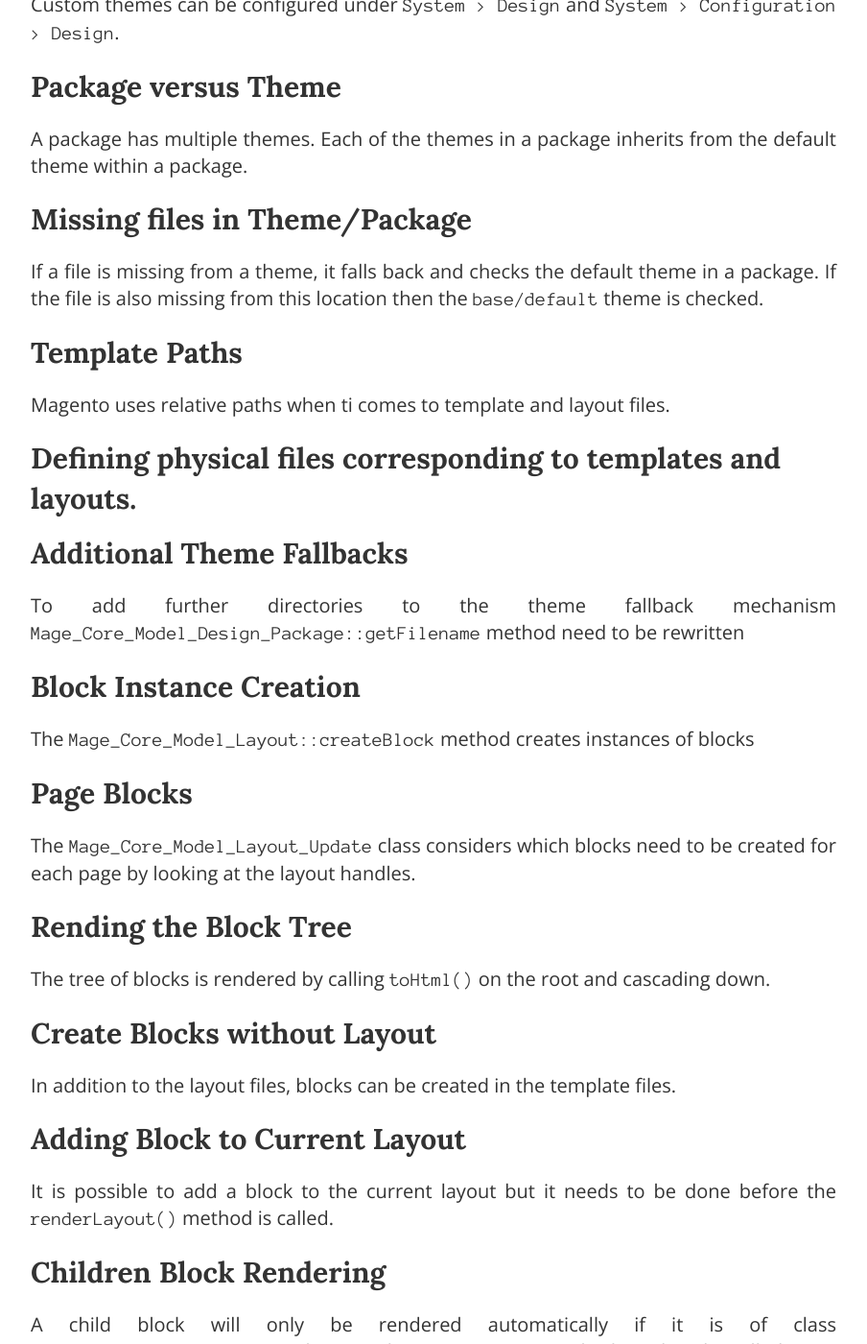
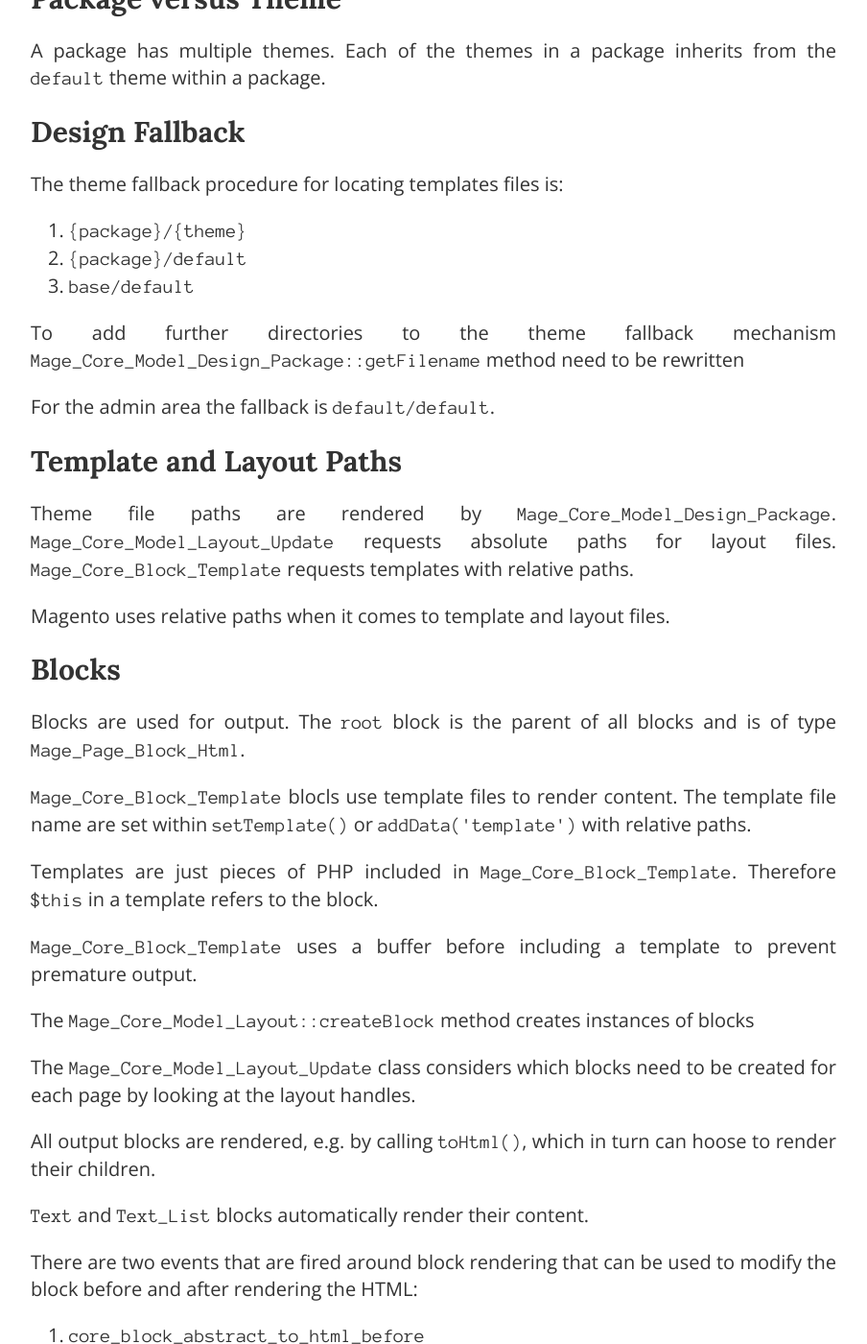
Before and after one commit to meanbee/magecert, a Jekyll site: the page built from rendering.md, in a window 1280 px wide and 1400 px high, scrolled down 1174 px. Shown: the whole window at 96% size, without its empty margins (188-1092 px from the left). Built offline with Jekyll 4.4.1, drawn with Linux system fonts in a browser that asks for light colours; Markdown is read by kramdown in place of the engine named in the settings; some of the changed text lies outside the part shown.

Commit message:
Tomas' rendering notes.

````diff
--- a/rendering.md
+++ b/rendering.md
@@ -16,49 +16,112 @@
 
 ## Registering Custom Themes
 
-Custom themes can be configured under `System > Design` and `System > Configuration > Design`.
+Themes can be configured in two ways:
+
+1. Per store under `System > Design`
+2. Design change with time limits `System > Configuration > Design`.
+3. Theme exceptions can also be set on a category and product level.
 
 ## Package versus Theme
 
-A package has multiple themes. Each of the themes in a package inherits from the default theme within a package.
+A package has multiple themes. Each of the themes in a package inherits from the `default` theme within a package.
 
-## Missing files in Theme/Package
+## Design Fallback
 
-If a file is missing from a theme, it falls back and checks the default theme in a package.  If the file is also missing from this location then the `base/default` theme is checked.
+The theme fallback procedure for locating templates files is:
 
-## Template Paths
-
-Magento uses relative paths when ti comes to template and layout files.
-
-## Defining physical files corresponding to templates and layouts.
-
-## Additional Theme Fallbacks
+1. `{package}/{theme}`
+2. `{package}/default`
+3. `base/default`
 
 To add further directories to the theme fallback mechanism `Mage_Core_Model_Design_Package::getFilename` method need to be rewritten
 
-## Block Instance Creation
+For the admin area the fallback is `default/default`.
+
+## Template and Layout Paths
+
+Theme file paths are rendered by `Mage_Core_Model_Design_Package`.  `Mage_Core_Model_Layout_Update` requests absolute paths for layout files.  `Mage_Core_Block_Template` requests templates with relative paths.
+
+Magento uses relative paths when it comes to template and layout files.
+
+## Blocks
+
+
+Blocks are used for output.  The `root` block is the parent of all blocks and is of type `Mage_Page_Block_Html`.
+
+`Mage_Core_Block_Template` blocls use template files to render content.  The template file name are set within `setTemplate()` or `addData('template')` with relative paths.
+
+Templates are just pieces of PHP included in `Mage_Core_Block_Template`.  Therefore `$this` in a template refers to the block.
+
+`Mage_Core_Block_Template` uses a buffer before including a template to prevent premature output.
 
 The `Mage_Core_Model_Layout::createBlock` method creates instances of blocks
 
-## Page Blocks
-
 The `Mage_Core_Model_Layout_Update` class considers which blocks need to be created for each page by looking at the layout handles.
 
-## Rending the Block Tree
+All output blocks are rendered, e.g. by calling `toHtml()`, which in turn can hoose to render their children.
 
-The tree of blocks is rendered by calling `toHtml()` on the root and cascading down.
+`Text` and `Text_List` blocks automatically render their content.
 
-## Create Blocks without Layout
+There are two events that are fired around block rendering that can be used to modify the block before and after rendering the HTML:
 
-In addition to the layout files, blocks can be created in the template files.
+1. `core_block_abstract_to_html_before`
+2. `core_block_abstract_to_html_after`
 
-## Adding Block to Current Layout
+
+A child block will only be rendered automatically if it is of class `Mage_Core_Block_Textlist` otherwise the `getChildHtml` method needs to be called.
+
+
+Nlocking instances can be accessed through the layou, e.g. `Magge::app()->getLayout()` and `$controller->getLayout()`.  Block output is controlled by the `_toHtml()` function.
+
+Templates are rendered by the `renderView()`/`fetchView()` methods inside a template block.  Output buffering can be disabled with `$layout->setDirectOutput`.
 
 It is possible to add a block to the current layout but it needs to be done before the `renderLayout()` method is called.
 
-## Children Block Rendering
+## Layout XML
 
-A child block will only be rendered automatically if it is of class `Mage_Core_Block_Textlist` otherwise the `getChildHtml` method needs to be called.
+- `<reference>`
+	- edit a block
+- `<block>`
+	- define a block
+- `<action>`
+	- call method on a block
+- `<update>`
+	- include nodes from another handle.
+
+Layout files can be registered in `config.xml`:
+
+```xml
+<config>
+	<{area}>
+		<layout>
+			<updates>
+				<{name}>
+					<file>{filepath}</file>
+				</{name}>
+			</updates>
+		</layout>
+	</{area}>
+</config>
+```
+
+Page output can be customised in the following ways
+
+- Template changes
+- Layout changes
+- Overriding blocks
+- Observers
+
+Variables on blocks can be set in the following ways
+
+- Layout
+	- Through actions or attributes
+- Controller
+	- `$this-getLayout()->getBlock()`
+- Child blocks
+	- `$this->getChild()`
+- Other
+	- `Mage::app()->getLayout()`
 
 ## Head Block Assets
 
````
